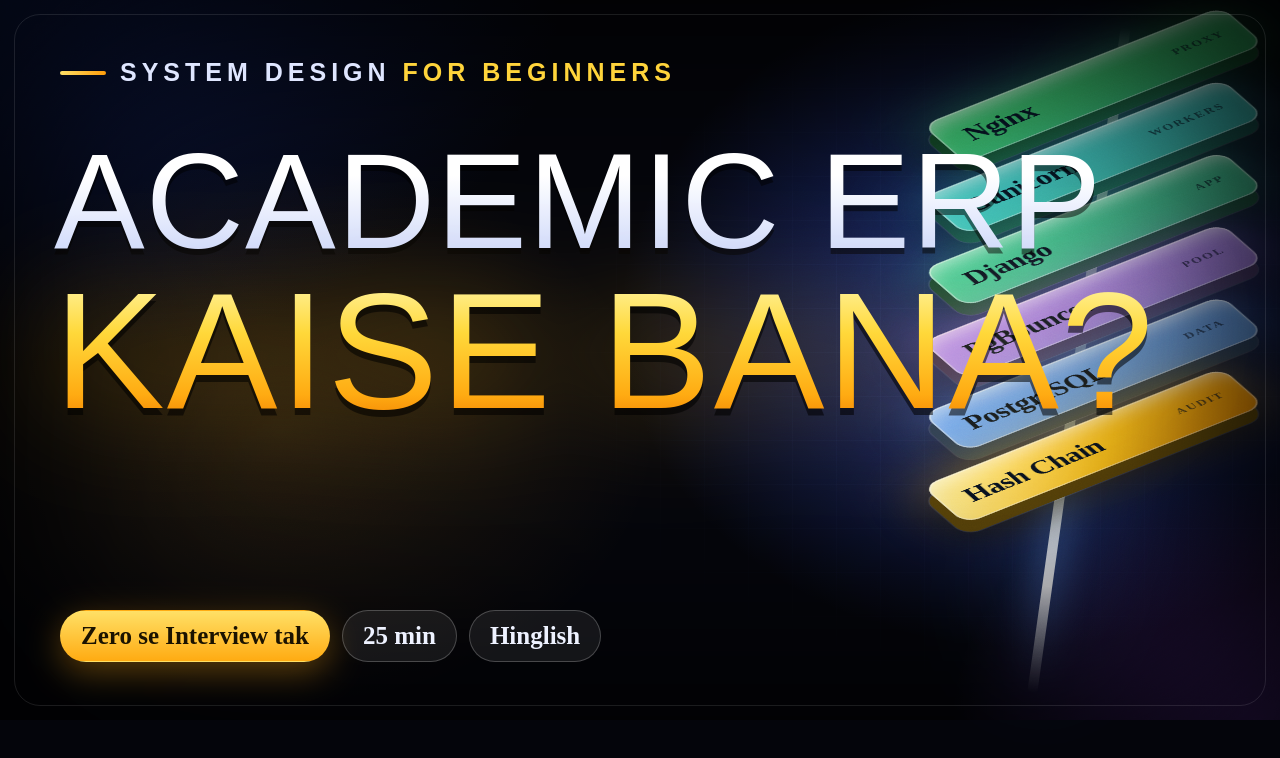
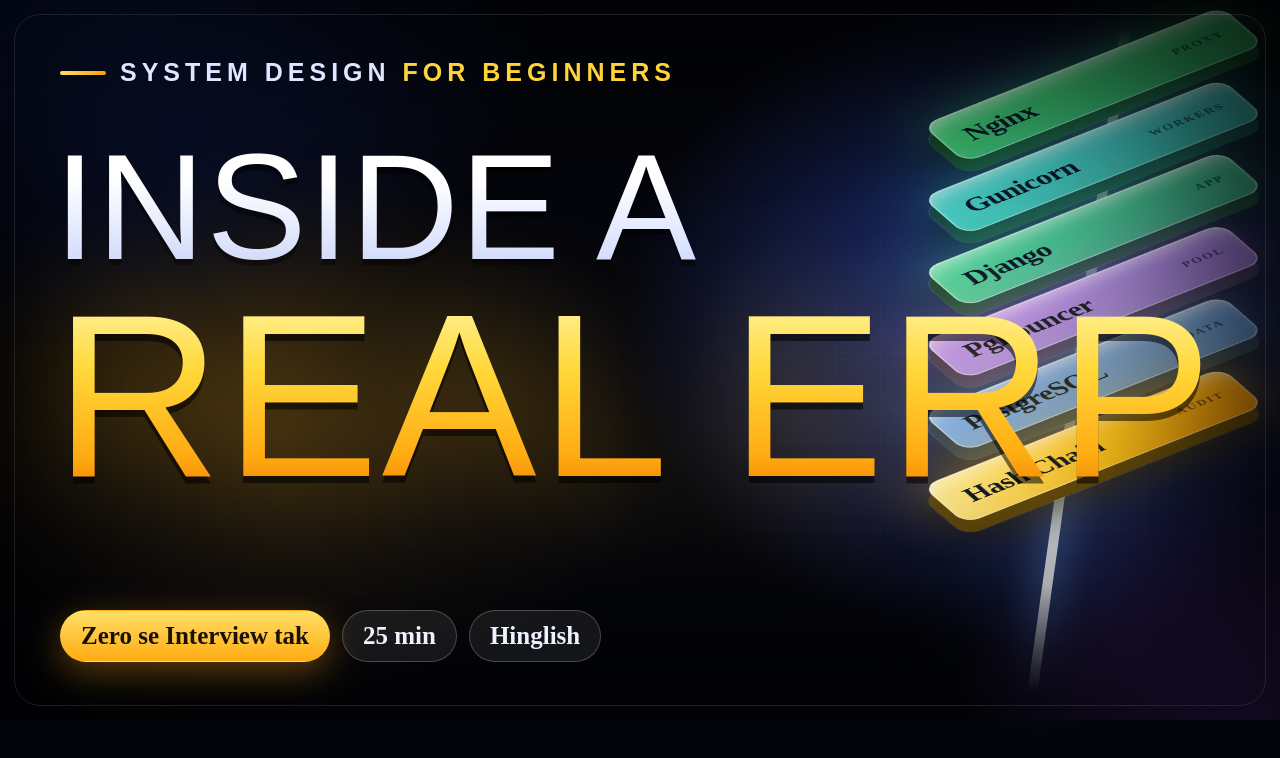
Before and after one commit to Chaudhary-IIT/architecture, a website: page video/build/thumb.html in a window 1280 px wide. Drawn offline with Linux system fonts and the light colour scheme; a web font is replaced by a local one.

Commit message:
Thumbnail headline options
Co-Authored-By: Claude Fable 5.2 <noreply@anthropic.com>
Claude-Session: https://claude.ai/code/session_0133eXqLsSraEV1dtyTjtboL

```diff
--- a/video/build/thumb.html
+++ b/video/build/thumb.html
@@ -22,10 +22,10 @@ body { width: 1280px; height: 720px; overflow: hidden; background: #04050b; font
 .eyebrow i { width: 46px; height: 4px; border-radius: 4px; background: linear-gradient(90deg, #ffe066, #ff9d0a); display: block; }
 .eyebrow b { color: #ffd43b; font-weight: 800; }
 h1 { position: absolute; left: 54px; top: 138px; font-family: Anton, sans-serif; font-weight: 400; line-height: .93; text-transform: uppercase; }
-h1 .a { display: block; font-size: 136px; letter-spacing: .008em;
+h1 .a { display: block; font-size: 150px; letter-spacing: .008em;
   background: linear-gradient(180deg, #ffffff 30%, #c9d6ff 100%); -webkit-background-clip: text; background-clip: text; color: transparent;
   filter: drop-shadow(0 6px 0 rgba(0, 0, 0, .5)); }
-h1 .b { display: block; font-size: 166px; letter-spacing: .012em; margin-top: 10px;
+h1 .b { display: block; font-size: 232px; letter-spacing: .012em; margin-top: 10px;
   background: linear-gradient(180deg, #fff6a8 0%, #ffd83a 38%, #ffab12 78%, #f07c00 100%); -webkit-background-clip: text; background-clip: text; color: transparent;
   filter: drop-shadow(0 7px 0 rgba(0, 0, 0, .55)) drop-shadow(0 0 54px rgba(255, 180, 20, .42)); }
 .sub { position: absolute; left: 60px; bottom: 58px; display: flex; gap: 12px; align-items: center; }
@@ -57,5 +57,5 @@ h1 .b { display: block; font-size: 166px; letter-spacing: .012em; margin-top: 10
 <svg class="grain" width="1280" height="720"><filter id="n"><feTurbulence type="fractalNoise" baseFrequency=".9" numOctaves="2" stitchTiles="stitch"/><feColorMatrix values="0 0 0 0 1  0 0 0 0 1  0 0 0 0 1  0 0 0 .55 0"/></filter><rect width="100%" height="100%" filter="url(#n)"/></svg>
 <div class="vig"></div><div class="frame"></div>
 <div class="eyebrow"><i></i><span>SYSTEM DESIGN <b>FOR BEGINNERS</b></span></div>
-<h1><span class="a">Academic ERP</span><span class="b">Kaise Bana?</span></h1>
+<h1><span class="a">Inside a</span><span class="b">Real ERP</span></h1>
 <div class="sub"><span class="g">Zero se Interview tak</span><span>25 min</span><span>Hinglish</span></div>
```
Also changed, not shown: thumb_A_inside_a_real_erp.png (added), thumb_B_system_design_decoded.png (added), thumb_C_real_erp_ka_blueprint.png (added), thumbnail.png.
